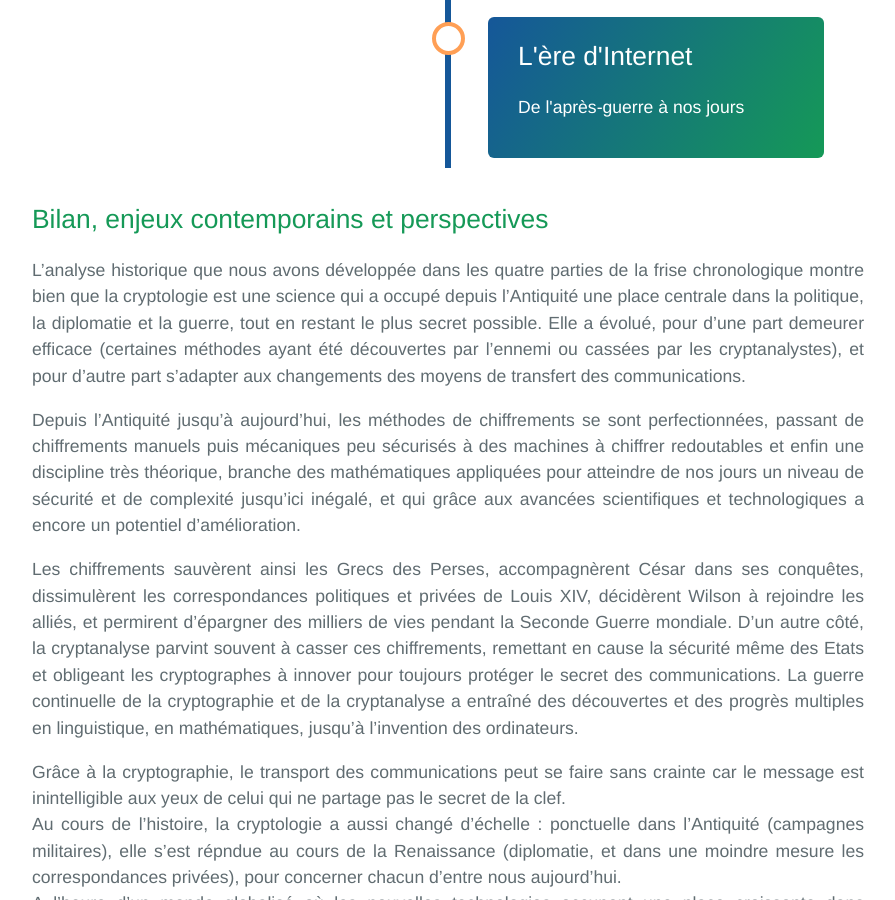
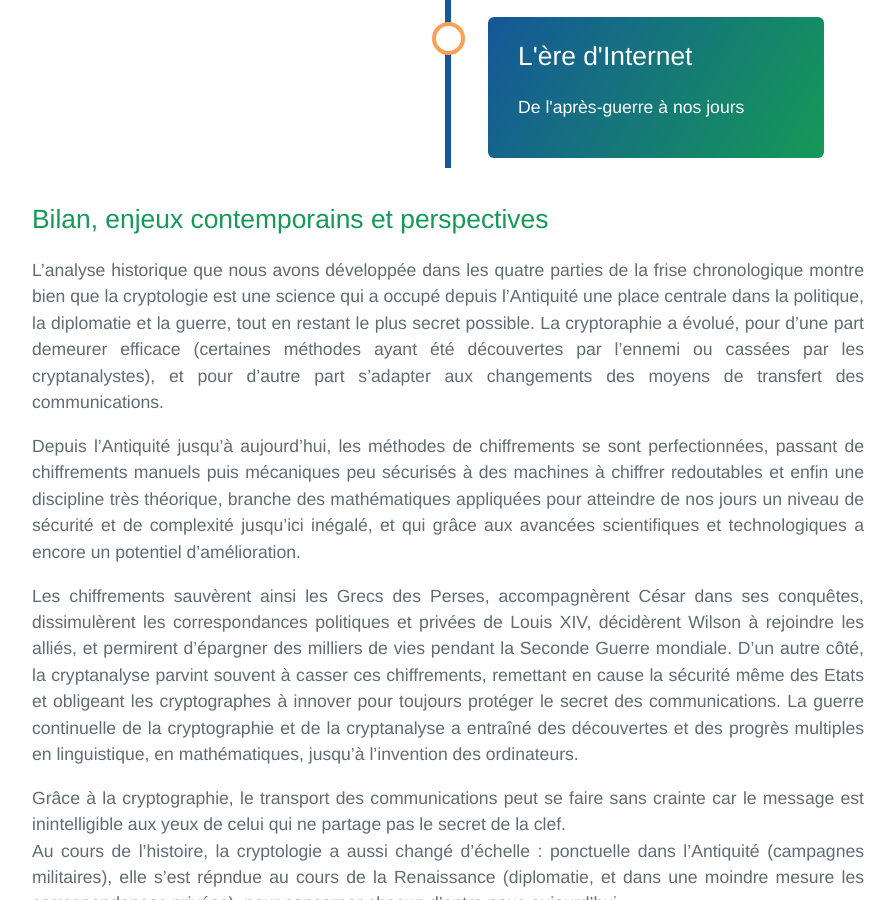
Before and after one commit to SamuelGallay/CryptoTPE, a Jekyll site: the page built from index.md, in a window 1280 px wide and 900 px high, scrolled down 1943 px. Shown: the whole window, without its empty margins (192-1087 px from the left). Built offline with Jekyll 4.4.1, drawn with Linux system fonts in a browser that asks for light colours; our own code applies the rules of GitHub Pages for plain Markdown files.

Commit message:
Update index.md

```diff
--- a/index.md
+++ b/index.md
@@ -72,7 +72,7 @@ Nous aborderons cette problématique au travers quatre grandes périodes accessi
 
 ## Bilan, enjeux contemporains et perspectives
 
-L'analyse historique que nous avons développée dans les quatre parties de la frise chronologique montre bien que la cryptologie est une science qui a occupé depuis l'Antiquité une place centrale dans la politique, la diplomatie et la guerre, tout en restant le plus secret possible. Elle a évolué, pour d’une part demeurer efficace (certaines méthodes ayant été découvertes par l’ennemi ou cassées par les cryptanalystes), et pour d’autre part s’adapter aux changements des moyens de transfert des communications.
+L'analyse historique que nous avons développée dans les quatre parties de la frise chronologique montre bien que la cryptologie est une science qui a occupé depuis l'Antiquité une place centrale dans la politique, la diplomatie et la guerre, tout en restant le plus secret possible. La cryptoraphie a évolué, pour d’une part demeurer efficace (certaines méthodes ayant été découvertes par l’ennemi ou cassées par les cryptanalystes), et pour d’autre part s’adapter aux changements des moyens de transfert des communications.
 
 Depuis l'Antiquité jusqu'à aujourd'hui, les méthodes de chiffrements se sont perfectionnées, passant de chiffrements manuels puis mécaniques peu sécurisés à des machines à chiffrer redoutables et enfin une discipline très théorique, branche des mathématiques appliquées pour atteindre de nos jours un niveau de sécurité et de complexité jusqu'ici inégalé, et qui grâce aux avancées scientifiques et technologiques a encore un potentiel d'amélioration.
 
```
